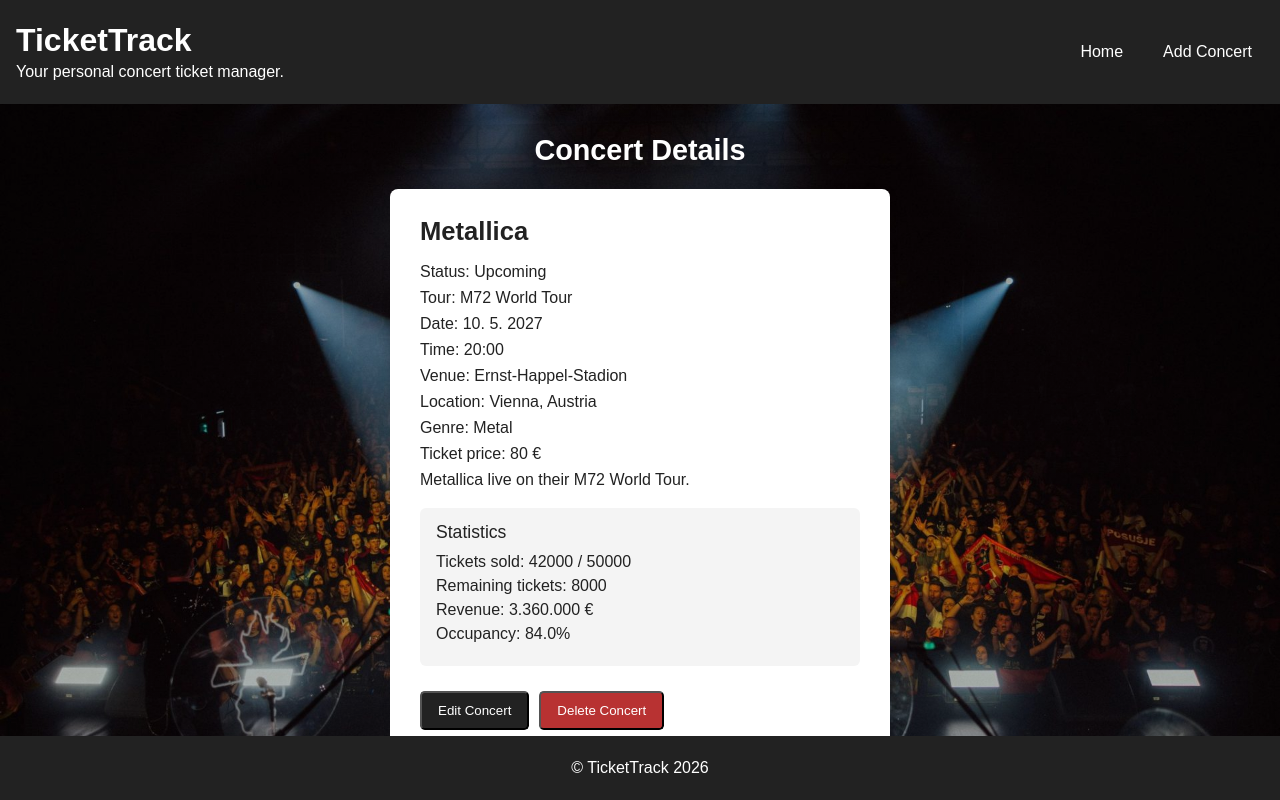
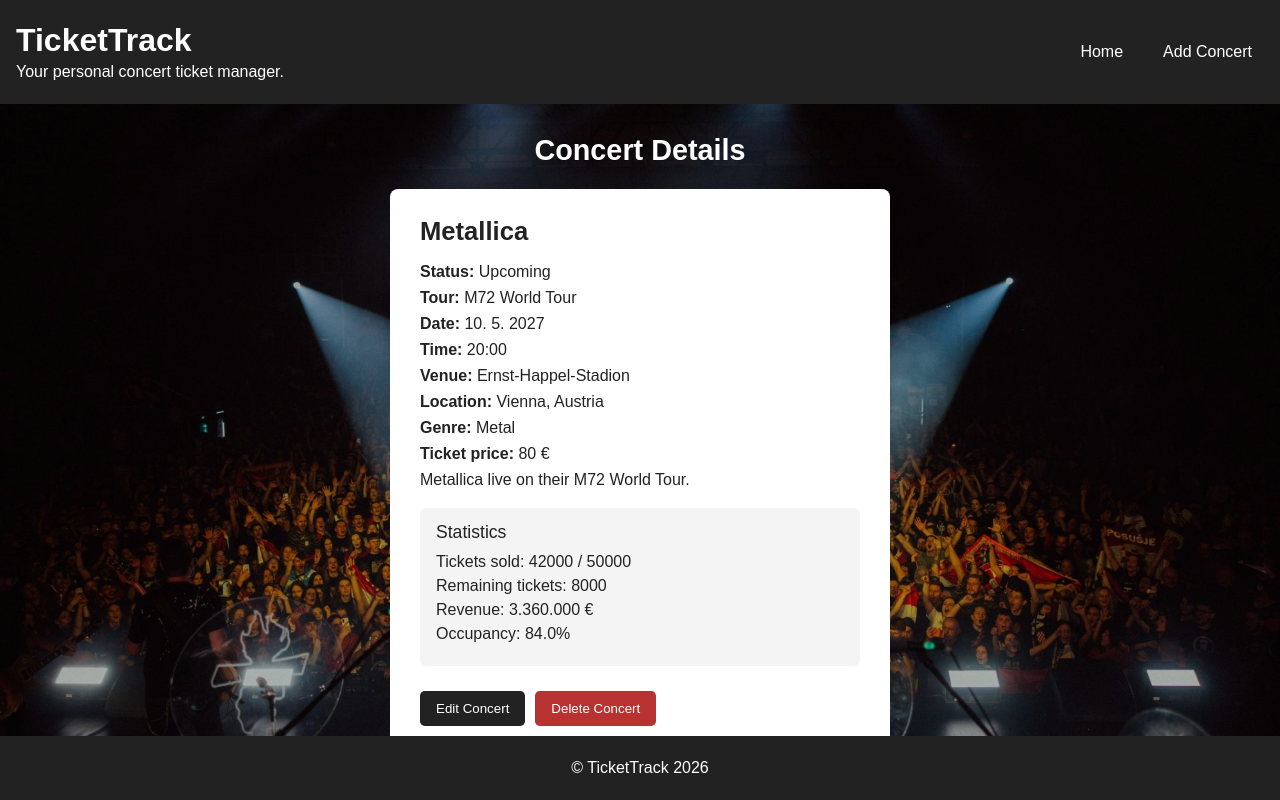
Before and after one commit to Spiritus93/TicketTrack, a React (Vite) app: page /concert-details/1 in a window 1280 px wide. Built offline with nearby package versions, Linux system fonts and the light colour scheme; data requests are answered from the project's data file.

Commit message:
Adjusted styling for concert details

```diff
--- a/src/pages/ConcertDetails/ConcertDetails.jsx
+++ b/src/pages/ConcertDetails/ConcertDetails.jsx
@@ -63,14 +63,14 @@ const ConcertDetails = () => {
             <h2 className="concerts-title-details">Concert Details</h2>
             <div className="concert-details">
                 <h3>{concert?.artist}</h3>
-                <p>Status: {concertStatus}</p>
-                <p>Tour: {concert?.tour}</p>
-                <p>Date: {formattedDate}</p>
-                <p>Time: {concert?.time}</p>
-                <p>Venue: {concert?.venue}</p>
-                <p>Location: {concert?.location}</p>
-                <p>Genre: {concert?.genre}</p>
-                <p>Ticket price: {concert?.ticketPrice} €</p>
+                <p><strong>Status:</strong> {concertStatus}</p>
+                <p><strong>Tour:</strong> {concert?.tour}</p>
+                <p><strong>Date:</strong> {formattedDate}</p>
+                <p><strong>Time:</strong> {concert?.time}</p>
+                <p><strong>Venue:</strong> {concert?.venue}</p>
+                <p><strong>Location:</strong> {concert?.location}</p>
+                <p><strong>Genre:</strong> {concert?.genre}</p>
+                <p><strong>Ticket price:</strong> {concert?.ticketPrice} €</p>
                 <p>{concert?.description}</p>
 
                 {concert && (
--- a/src/pages/ConcertDetails/ConcertDetails.scss
+++ b/src/pages/ConcertDetails/ConcertDetails.scss
@@ -17,6 +17,10 @@
   p {
     margin: 10px 0;
   }
+
+  strong {
+    font-weight: bold;
+  }
 }
 
 .concerts-title-details {
@@ -34,7 +38,10 @@
 
   button {
     padding: 10px 16px;
+    border: none;
+    border-radius: 0.3rem;
     cursor: pointer;
+    transition: 0.2s ease;
   }
 }
 
@@ -42,10 +49,18 @@
   background-color: #222;
   color: white;
   border-radius: 0.3rem;
+
+  &:hover {
+    background-color: #444;
+  }
 }
 
 .delete-button {
   background-color: #b83232;
   color: white;
   border-radius: 0.3rem;
+
+  &:hover {
+    background-color: #922828;
+  }
 }
```
